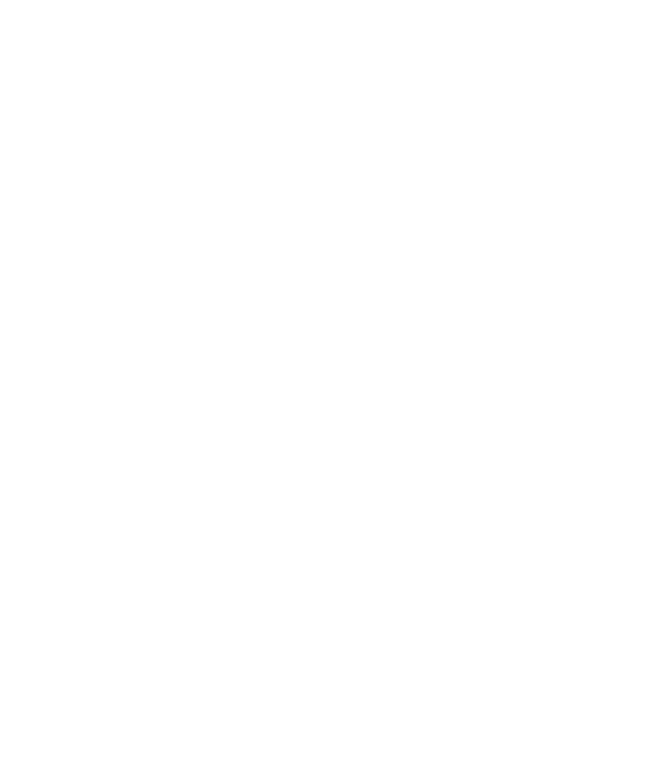
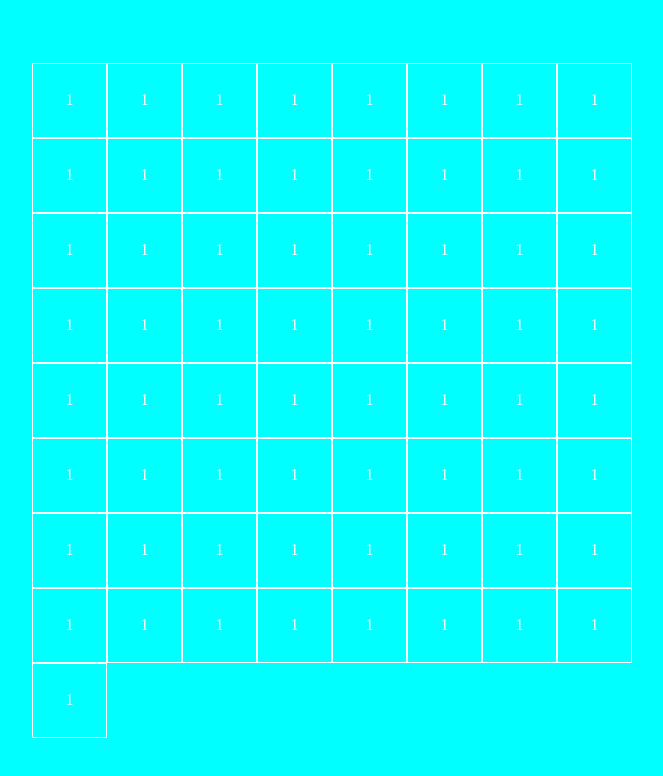
Before and after one commit to ludovicaghemo/js-campominato-grid, a plain HTML site: page index.html in a window 1280 px wide. Shown: the whole page, without its empty margins (308-971 px from the left). Drawn offline with Linux system fonts and the light colour scheme.

Commit message:
add: html-css grid

```diff
--- a/css/style.css
+++ b/css/style.css
@@ -0,0 +1,32 @@
+/* RESET */
+* {
+    margin: 0;
+    padding: 0;
+    box-sizing: border-box;
+}
+
+.wrapper {
+    width: 100%;
+    height: 100vh;
+    display: flex;
+    align-items: center;
+    background-color: aqua;
+    color: white;
+}
+
+.grid {
+    display: flex;
+    flex-wrap: wrap;
+    width: 600px;
+    margin: 0 auto;
+}
+
+.cell {
+    width: calc(100% / 8);
+    aspect-ratio: 1;
+    border: 1px solid white;
+    display: flex;
+    align-items: center;
+    justify-content: center;
+
+}
--- a/index.html
+++ b/index.html
@@ -10,6 +10,77 @@
 </head>
 <body>
 
+    <div class="wrapper">
+        <div class="grid">
+            <div class="cell">1</div>
+            <div class="cell">1</div>
+            <div class="cell">1</div>
+            <div class="cell">1</div>
+            <div class="cell">1</div>
+            <div class="cell">1</div>
+            <div class="cell">1</div>
+            <div class="cell">1</div>
+            <div class="cell">1</div>
+            <div class="cell">1</div>
+            <div class="cell">1</div>
+            <div class="cell">1</div>
+            <div class="cell">1</div>
+            <div class="cell">1</div>
+            <div class="cell">1</div>
+            <div class="cell">1</div>
+            <div class="cell">1</div>
+            <div class="cell">1</div>
+            <div class="cell">1</div>
+            <div class="cell">1</div>
+            <div class="cell">1</div>
+            <div class="cell">1</div>
+            <div class="cell">1</div>
+            <div class="cell">1</div>
+            <div class="cell">1</div>
+            <div class="cell">1</div>
+            <div class="cell">1</div>
+            <div class="cell">1</div>
+            <div class="cell">1</div>
+            <div class="cell">1</div>
+            <div class="cell">1</div>
+            <div class="cell">1</div>
+            <div class="cell">1</div>
+            <div class="cell">1</div>
+            <div class="cell">1</div>
+            <div class="cell">1</div>
+            <div class="cell">1</div>
+            <div class="cell">1</div>
+            <div class="cell">1</div>
+            <div class="cell">1</div>
+            <div class="cell">1</div>
+            <div class="cell">1</div>
+            <div class="cell">1</div>
+            <div class="cell">1</div>
+            <div class="cell">1</div>
+            <div class="cell">1</div>
+            <div class="cell">1</div>
+            <div class="cell">1</div>
+            <div class="cell">1</div>
+            <div class="cell">1</div>
+            <div class="cell">1</div>
+            <div class="cell">1</div>
+            <div class="cell">1</div>
+            <div class="cell">1</div>
+            <div class="cell">1</div>
+            <div class="cell">1</div>
+            <div class="cell">1</div>
+            <div class="cell">1</div>
+            <div class="cell">1</div>
+            <div class="cell">1</div>
+            <div class="cell">1</div>
+            <div class="cell">1</div>
+            <div class="cell">1</div>
+            <div class="cell">1</div>
+            <div class="cell">1</div>
+        </div>
+    </div>
+
+
     <!-- Script -->
     <script src="js/script.js"></script>
 </body>
```
